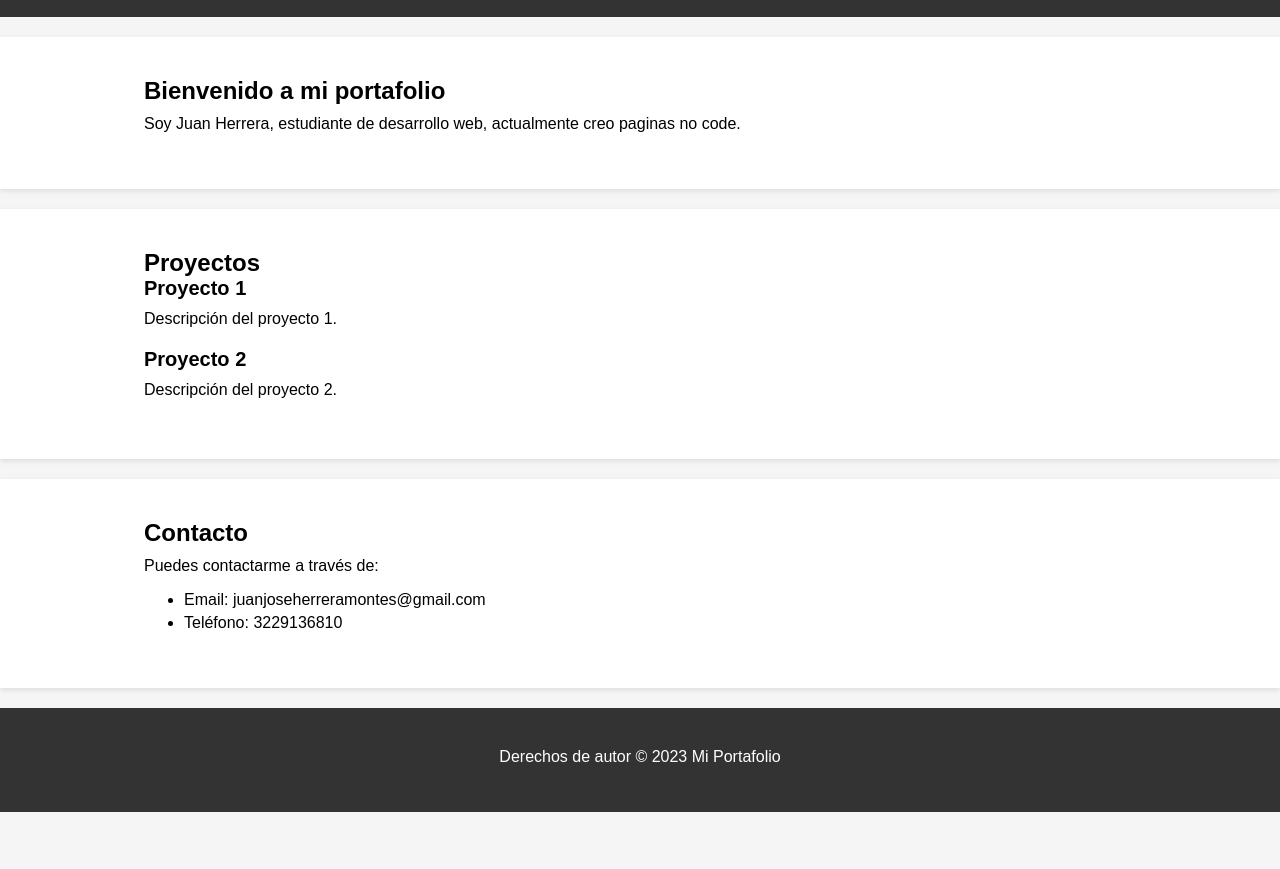
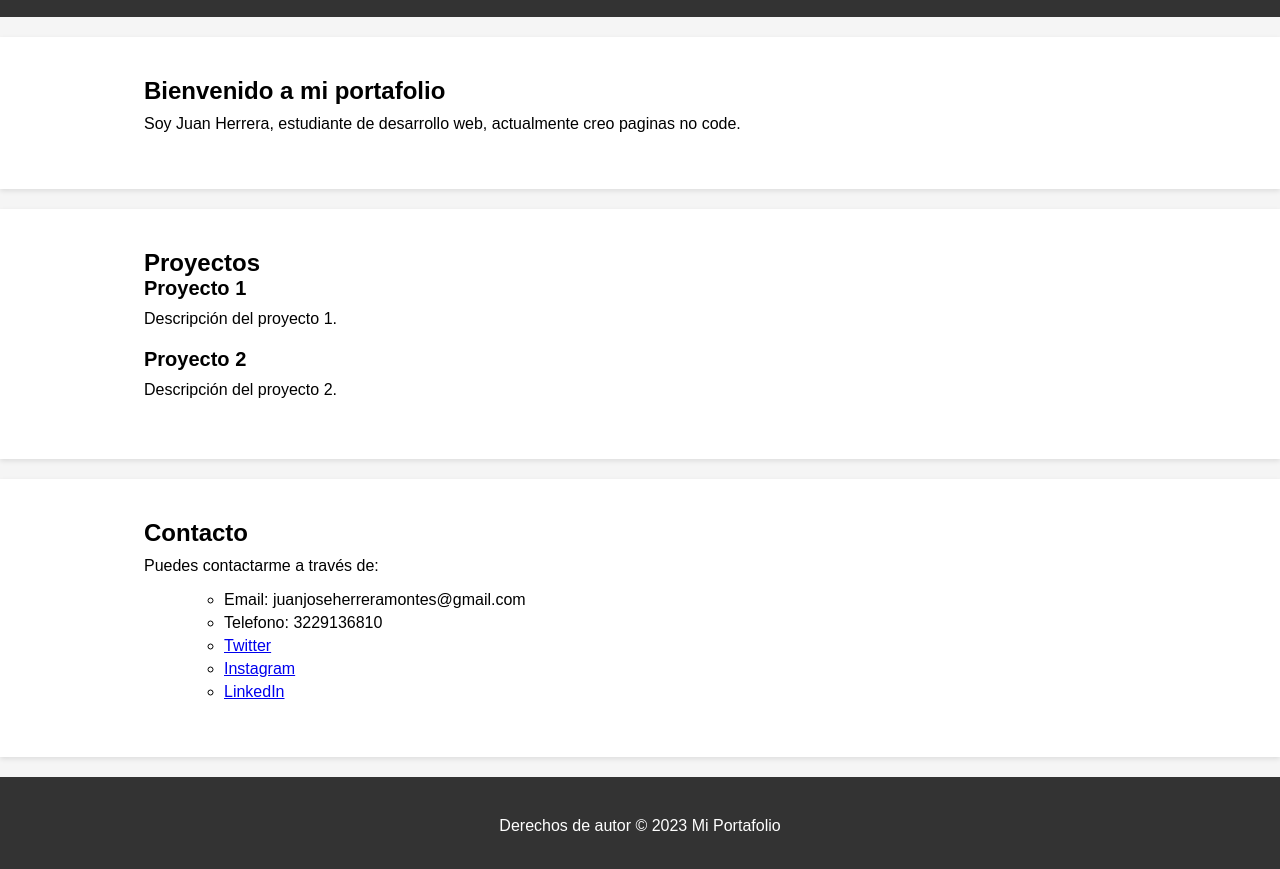
Before and after one commit to JuanSpicyy/pag-chat-gtp, a plain HTML site: page index.html in a window 1280 px wide. Shown: the part 177-1046 px from the top of the page. Before the commit the page ends 989 px from the top, so only its background shows below. Drawn offline with Linux system fonts and the light colour scheme.

Commit message:
index.html v1.1.1

```diff
--- a/index.html
+++ b/index.html
@@ -47,8 +47,13 @@
       <h2>Contacto</h2>
       <p>Puedes contactarme a través de:</p>
       <ul>
-        <li>Email: juanjoseherreramontes@gmail.com</li>
-        <li>Teléfono: 3229136810</li>
+        <ul>
+          <li>Email: juanjoseherreramontes@gmail.com</li>
+          <li>Telefono: 3229136810</li>
+          <li><a href="https://www.twitter.com/tuusuario" target="_blank">Twitter</a></li>
+          <li><a href="https://www.instagram.com/tuusuario" target="_blank">Instagram</a></li>
+          <li><a href="https://www.linkedin.com/in/tuperfil" target="_blank">LinkedIn</a></li>
+        </ul>
       </ul>
     </div>
   </section>
```
